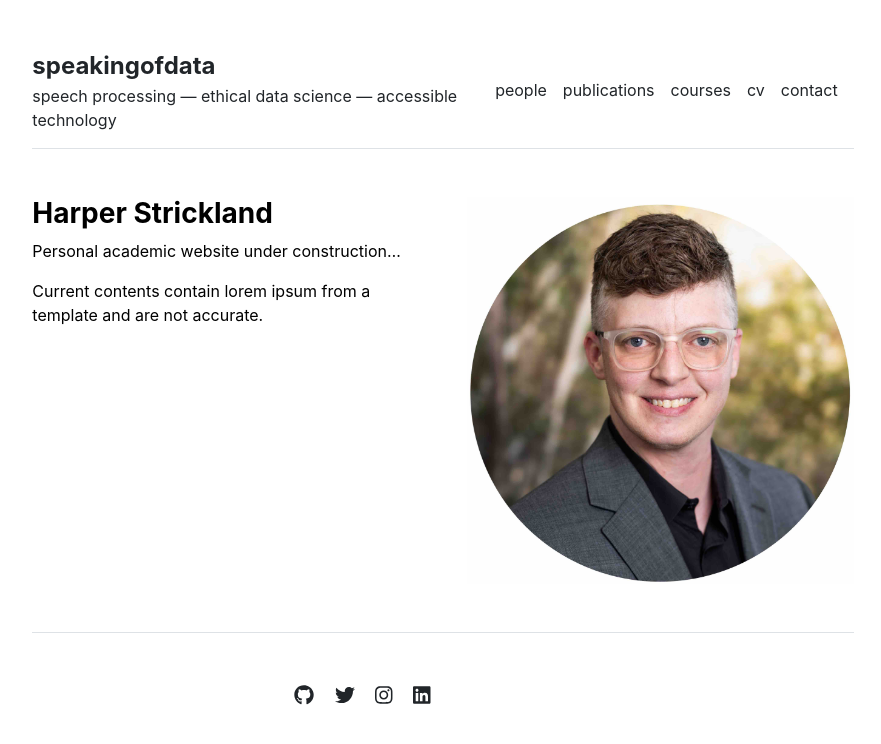
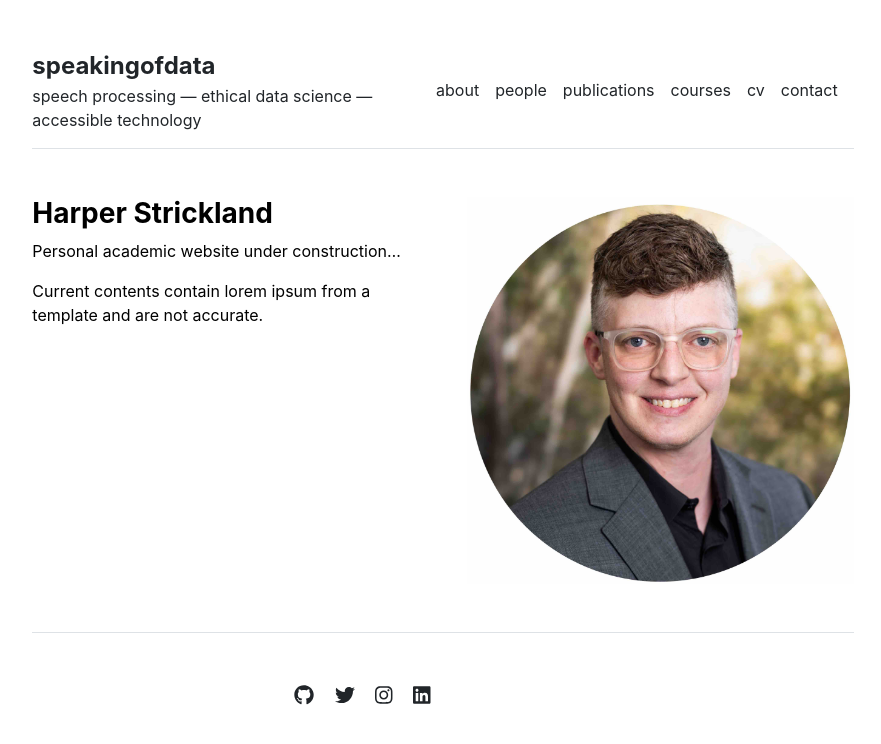
Before and after one commit to speakingofdata/speakingofdata.github.io, a Jekyll site: the page built from index.md, in a window 1280 px wide. Shown: the top 744 px of the page, without its empty margins (197-1078 px from the left). Built offline with Jekyll 4.4.1, drawn with Linux system fonts in a browser that asks for light colours.

Commit message:
Update settings.yml

```diff
--- a/_data/settings.yml
+++ b/_data/settings.yml
@@ -1,4 +1,5 @@
 menu:
+- {name: 'about', url: '/about'}
 - {name: 'people', url: '/people'}
 - {name: 'publications', url: '/publications'}
 - {name: 'courses', url: '/courses'}
```
